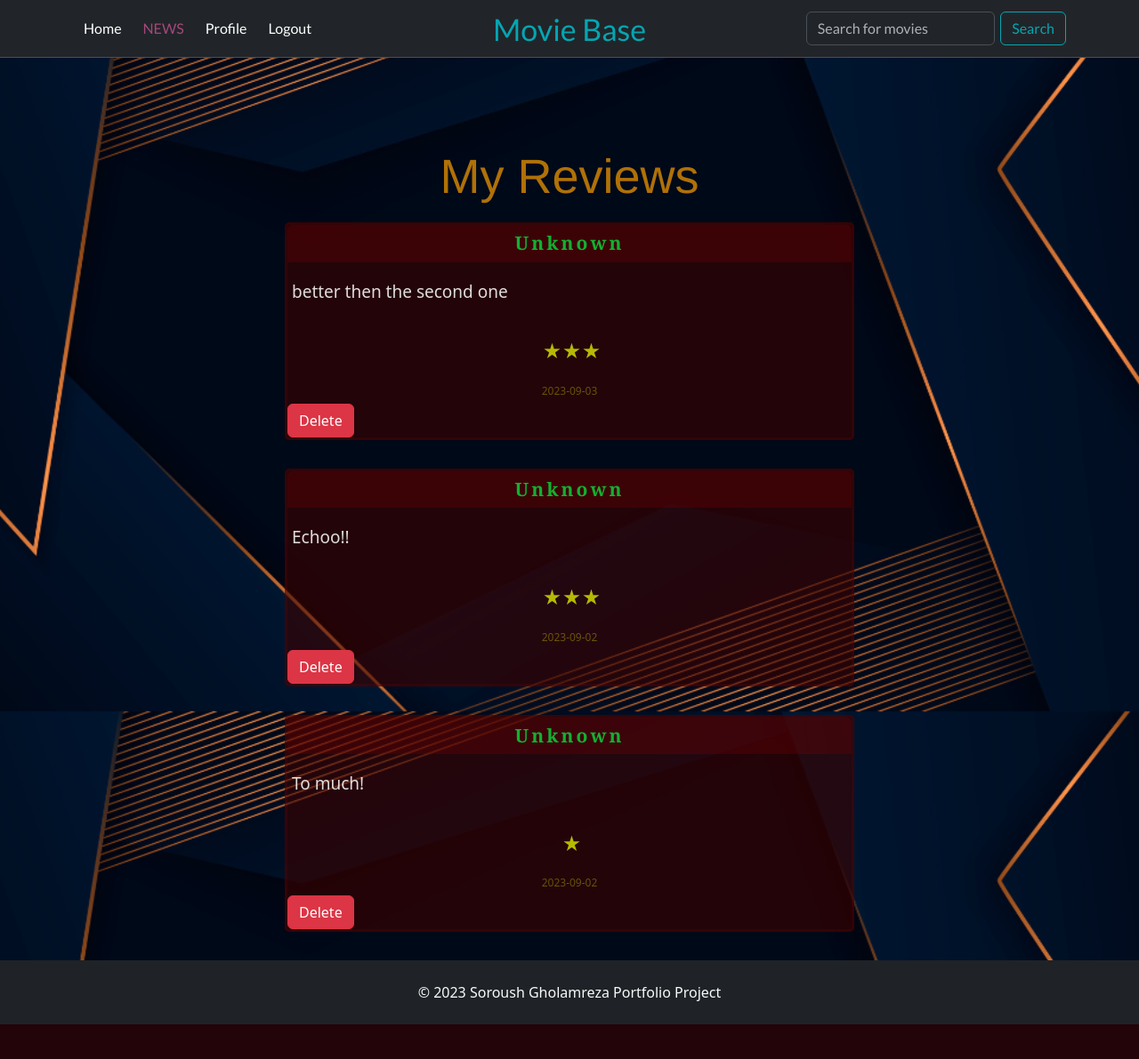
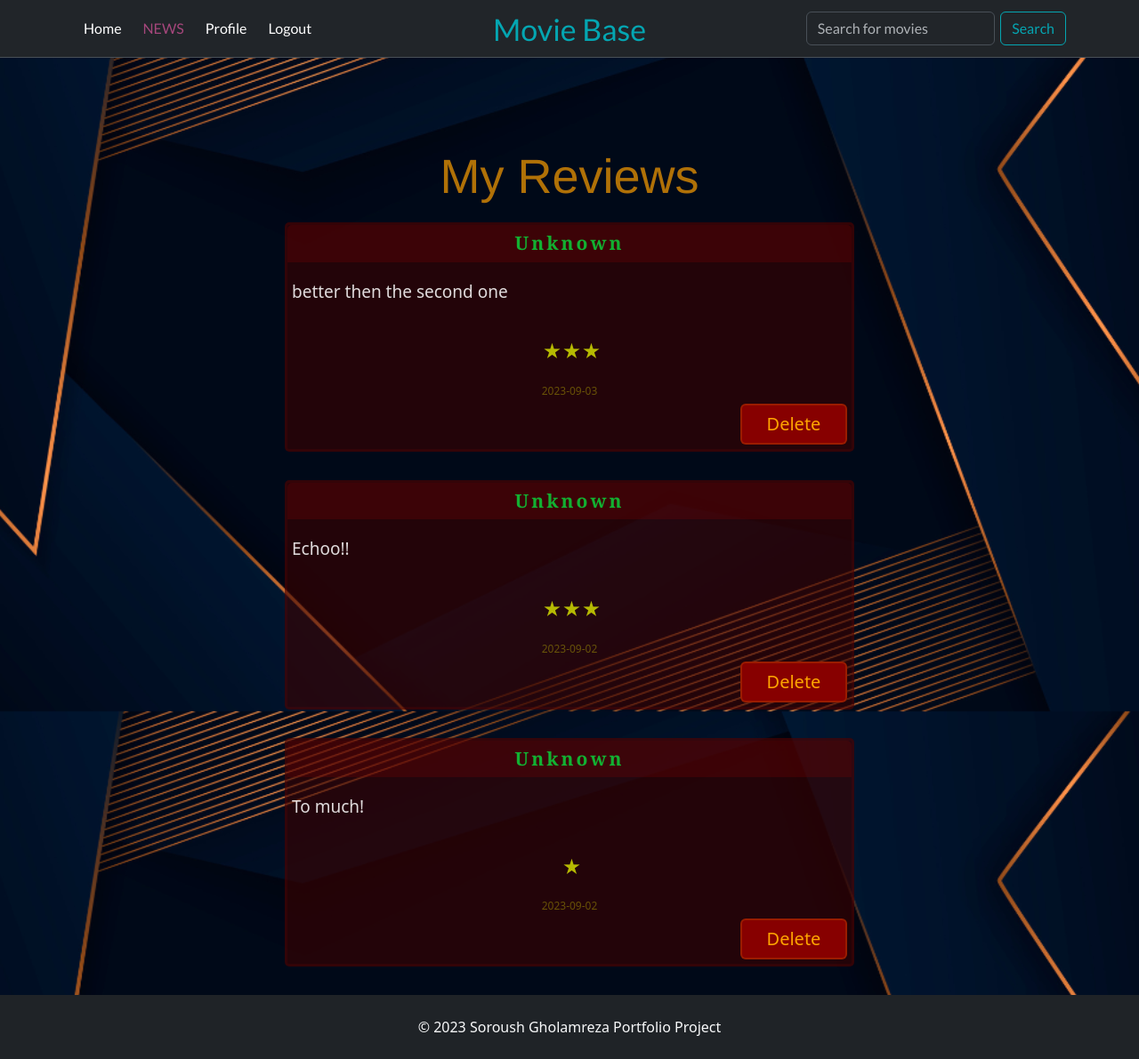
Before and after one commit to SoroushGReza/movies-database, a Django app: page /movies/user_profile/my_reviews/ in a window 1280 px wide. Shown: the whole page at 89% size. Before the commit the page ends 1152 px from the top, so only its background shows below. Run offline with Django 4.2, Linux system fonts and the light colour scheme; a user stored in the database is signed in; data comes from the database, SQL or seed files in the repository; data that the repository does not hold is empty; some web fonts are replaced.

Commit message:
Added: "delete-my-review" id to delete button to further styling in css

```diff
--- a/movies/static/css/my_reviews.css
+++ b/movies/static/css/my_reviews.css
@@ -59,6 +59,17 @@
     background-color: #3903009e;
 }
 
+#delete-my-review {
+    float: right;
+    margin-right: 5px;
+    margin-bottom: 5px;
+    background-color: #870000;
+    border: 2px solid #ffa5002b;
+    width: 120px;
+    color: orange;
+    font-size: 20px;
+}
+
 .user-profile-div {
     margin-top: 13%;
 }
--- a/movies/templates/profile/my_reviews.html
+++ b/movies/templates/profile/my_reviews.html
@@ -21,7 +21,7 @@
                 <div class="date-created">{{ review.date_created|date:"Y-m-d"}}</div>
 
                 <!-- Button to trigger the modal -->
-                <button type="button" class="btn btn-danger" data-toggle="modal"
+                <button id="delete-my-review" type="button" class="btn btn-primary" data-toggle="modal"
                     data-target="#deleteModal{{ review.id }}" data-review-id="{{ review.id }}">Delete</button>
 
 
```
